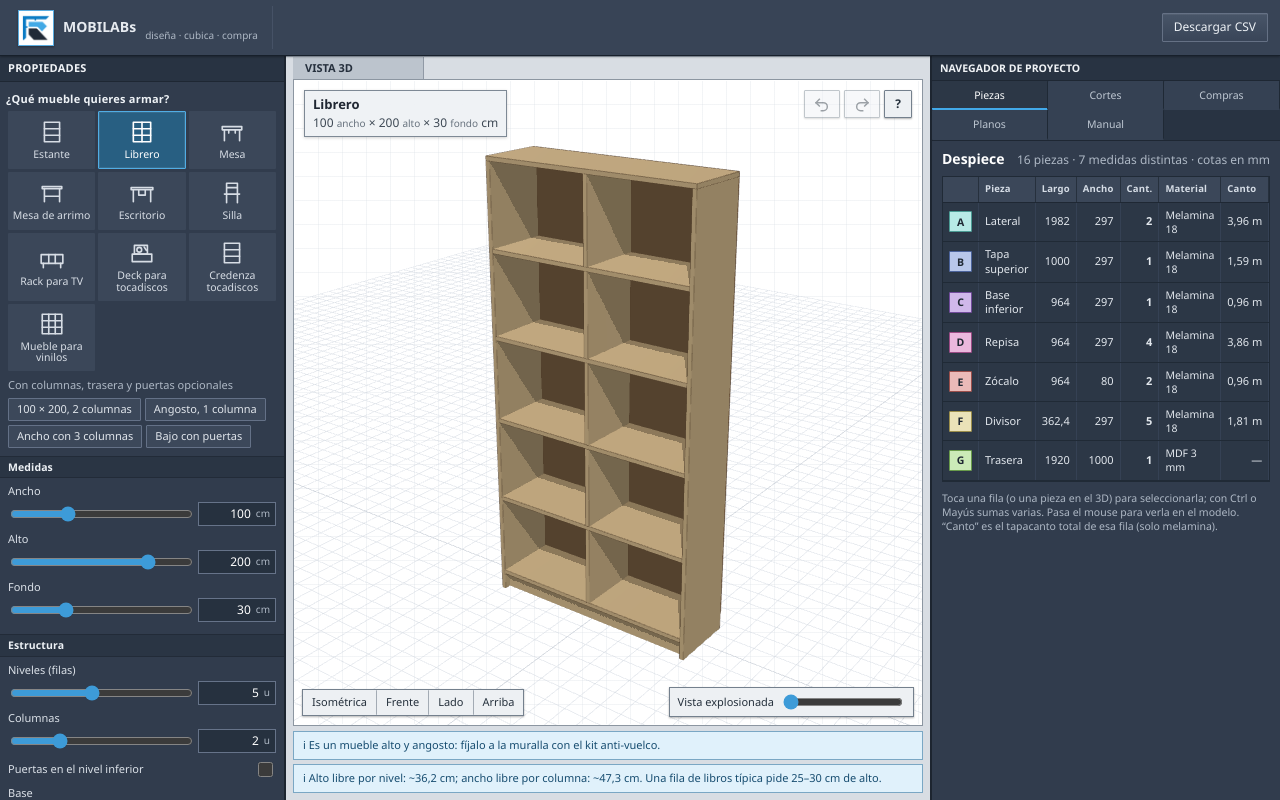
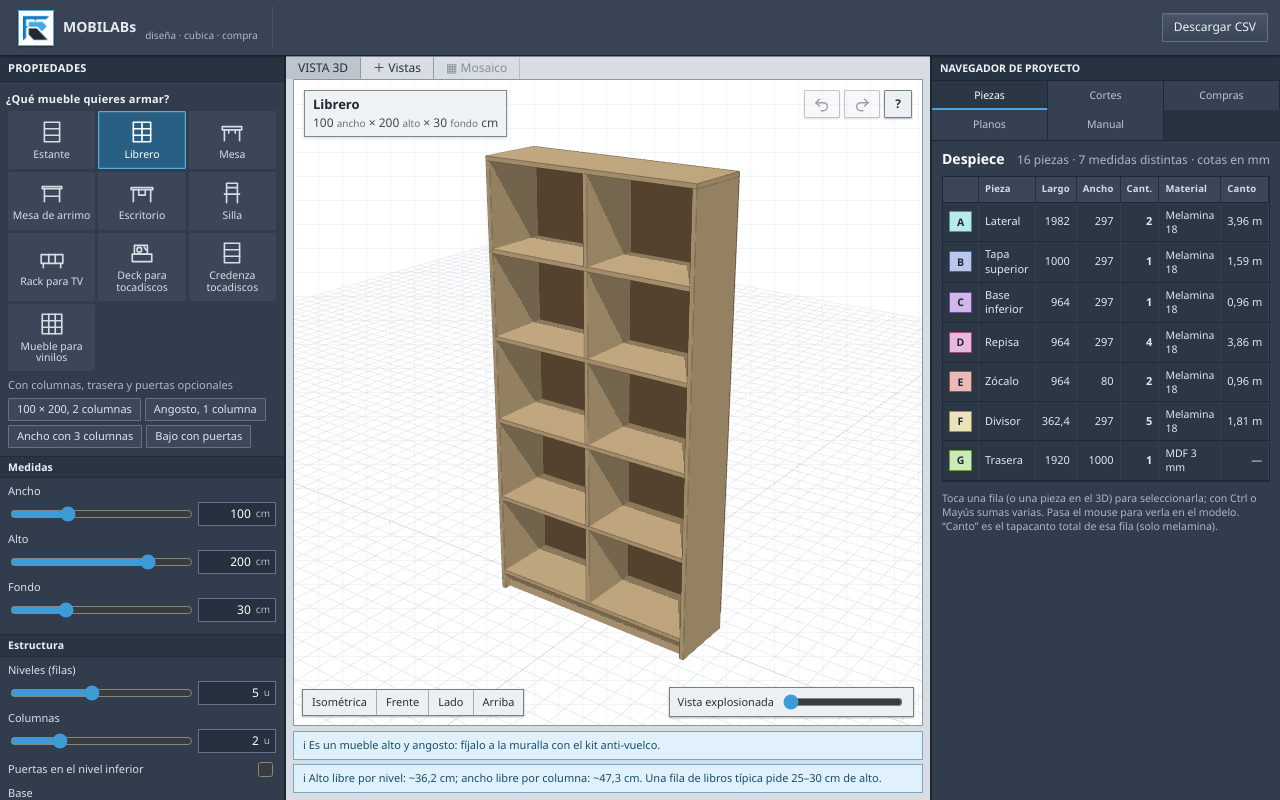
Before and after one commit to malvarez2890-lang/MOBILABS, a React (Vite) app: page / in a window 1280 px wide. Built offline with nearby package versions, Linux system fonts and the light colour scheme.

Commit message:
Pestañas de vistas estilo Revit: planta y elevaciones, mosaico y ventanas flotantes
Co-Authored-By: Claude Sonnet 5.5 <noreply@anthropic.com>
Claude-Session: https://claude.ai/code/session_01FmVd69xEGMZQHUbXWpY13h

```diff
--- a/src/App.jsx
+++ b/src/App.jsx
@@ -10,6 +10,7 @@ import ParamsForm from './components/ParamsForm.jsx';
 import Viewer3D from './components/Viewer3D.jsx';
 import { CutList, SheetPlans, Shopping, labelColor, labelStroke } from './components/Lists.jsx';
 import { Planos, Manual } from './components/Docs.jsx';
+import { ViewManager } from './components/ViewWindows.jsx';
 import { buildDrawing, techSpec } from './lib/plans.js';
 import { buildManual } from './lib/manual.js';
 import ContextMenu from './components/ContextMenu.jsx';
@@ -388,6 +389,7 @@ export default function App() {
 
       {/* ---------------- visor ---------------- */}
       <main className="center">
+        <ViewManager drawing={drawing} />
         <div className="viewer">
           <Viewer3D parts={model.parts} fixtures={model.fixtures} bbox={model.bbox} explode={explode} highlight={hover || (selIds.size ? selIds : null)} viewKey={typeId} viewCmd={viewCmd} looks={looks} hiddenIds={hiddenIds} multi={multi} onPick={onPick} onBox={onBox} onContext={onContext} />
           <div className="hud">
--- a/src/components/Docs.jsx
+++ b/src/components/Docs.jsx
@@ -66,6 +66,24 @@ export function printHtml(title, html, landscape = false) {
   d.close();
   const go = () => { try { f.contentWindow.focus(); f.contentWindow.print(); } finally { setTimeout(() => f.remove(), 2000); } };
   setTimeout(go, 250);
+}
+
+/** Una sola vista del plano (para las pestañas y ventanas flotantes del área de dibujo). */
+export function ViewSvg({ drawing, vkey }) {
+  const v = drawing.views.find((x) => x.key === vkey);
+  if (!v) return null;
+  const x0 = v.x - 40, y0 = v.y - 70;
+  const w = v.w + 260, h = v.h + 270;
+  return (
+    <svg viewBox={`${x0} ${y0} ${w} ${h}`} className="view-svg" preserveAspectRatio="xMinYMin meet" role="img" aria-label={v.title} xmlns="http://www.w3.org/2000/svg">
+      <style>{STYLE}</style>
+      <text x={v.x} y={v.y - 30} className="vt">{v.title}</text>
+      <Polys v={v} />
+      {v.dims.map((d, i) => (d.t === 'h'
+        ? <HDim key={i} x1={d.x1} x2={d.x2} y={d.at} off={d.off} label={d.label} />
+        : <VDim key={i} y1={d.y1} y2={d.y2} x={d.at} off={d.off} label={d.label} />))}
+    </svg>
+  );
 }
 
 function Polys({ v }) {
--- /dev/null
+++ b/src/components/ViewWindows.jsx
@@ -0,0 +1,120 @@
+import React, { useRef, useState } from 'react';
+import { ViewSvg } from './Docs.jsx';
+
+export const VIEW_LIST = [
+  ['plan', 'Planta'], ['front', 'Elevación frontal'], ['back', 'Elevación trasera'],
+  ['left', 'Elevación izquierda'], ['right', 'Elevación derecha'], ['iso', 'Isométrica'],
+];
+const nameOf = (k) => VIEW_LIST.find((v) => v[0] === k)?.[1] || k;
+
+/** Ventana flotante: se arrastra por el título y se redimensiona desde la esquina inferior derecha. */
+function FloatWin({ vkey, drawing, pos, setPos, onClose, onDock, onFocus, z }) {
+  const drag = useRef(null);
+  const down = (e) => {
+    if (e.target.closest('button')) return;
+    drag.current = { sx: e.clientX, sy: e.clientY, x: pos.x, y: pos.y };
+    e.currentTarget.setPointerCapture(e.pointerId);
+    onFocus();
+  };
+  const move = (e) => {
+    const d = drag.current;
+    if (d) setPos({ ...pos, x: Math.max(0, d.x + e.clientX - d.sx), y: Math.max(0, d.y + e.clientY - d.sy) });
+  };
+  return (
+    <div className="fwin" style={{ left: pos.x, top: pos.y, width: pos.w, height: pos.h, zIndex: z }} onPointerDown={onFocus}>
+      <div className="fwin-bar" onPointerDown={down} onPointerMove={move} onPointerUp={() => { drag.current = null; }}>
+        <span>{nameOf(vkey)}</span>
+        <button title="Volver a las pestañas" onClick={onDock}>⇱</button>
+        <button title="Cerrar" onClick={onClose}>✕</button>
+      </div>
+      <div className="fwin-body"><ViewSvg drawing={drawing} vkey={vkey} /></div>
+    </div>
+  );
+}
+
+/**
+ * Área de vistas estilo Revit: pestañas (Vista 3D, Planta, Elevaciones…), mosaico y ventanas flotantes.
+ * `active` = '3d' o la clave de una vista; la vista 3D vive debajo y no se desmonta.
+ */
+export function ViewManager({ drawing }) {
+  const [open, setOpen] = useState([]); // vistas abiertas como pestaña
+  const [active, setActive] = useState('3d');
+  const [tile, setTile] = useState(false);
+  const [floats, setFloats] = useState({}); // clave → {x, y, w, h}
+  const [order, setOrder] = useState([]); // orden de apilado de flotantes
+  const [menu, setMenu] = useState(false);
+
+  const openView = (k) => {
+    setMenu(false);
+    if (floats[k]) { setOrder((o) => [...o.filter((x) => x !== k), k]); return; }
+    setOpen((o) => (o.includes(k) ? o : [...o, k]));
+    setActive(k);
+  };
+  const closeTab = (k) => {
+    setOpen((o) => o.filter((x) => x !== k));
+    if (active === k) setActive('3d');
+  };
+  const undock = (k) => {
+    setOpen((o) => o.filter((x) => x !== k));
+    if (active === k) setActive('3d');
+    setFloats((f) => ({ ...f, [k]: { x: 40 + Object.keys(f).length * 36, y: 40 + Object.keys(f).length * 30, w: 460, h: 340 } }));
+    setOrder((o) => [...o.filter((x) => x !== k), k]);
+  };
+  const dock = (k) => {
+    setFloats((f) => { const n = { ...f }; delete n[k]; return n; });
+    setOrder((o) => o.filter((x) => x !== k));
+    setOpen((o) => (o.includes(k) ? o : [...o, k]));
+    setActive(k);
+  };
+  const closeFloat = (k) => {
+    setFloats((f) => { const n = { ...f }; delete n[k]; return n; });
+    setOrder((o) => o.filter((x) => x !== k));
+  };
+  const showTile = tile && open.length > 0;
+  const showPane = showTile || active !== '3d';
+  const avail = VIEW_LIST.filter(([k]) => !open.includes(k) && !floats[k]);
+
+  return (
+    <>
+      <div className="vtabs" role="tablist" aria-label="Vistas">
+        <button role="tab" aria-selected={active === '3d' && !showTile} className={`vtab ${active === '3d' && !showTile ? 'on' : ''}`} onClick={() => { setActive('3d'); setTile(false); }}>VISTA 3D</button>
+        {open.map((k) => (
+          <span key={k} className={`vtab ${active === k && !showTile ? 'on' : ''}`} role="tab" aria-selected={active === k && !showTile}>
+            <button className="vt-name" onClick={() => { setActive(k); setTile(false); }}>{nameOf(k).toUpperCase()}</button>
+            <button className="vt-x" title="Mover a una ventana flotante" onClick={() => undock(k)}>⧉</button>
+            <button className="vt-x" title="Cerrar vista" onClick={() => closeTab(k)}>✕</button>
+          </span>
+        ))}
+        <span className="vt-add">
+          <button className="vtab plus" title="Abrir otra vista" aria-haspopup="menu" aria-expanded={menu} onClick={() => setMenu((m) => !m)}>＋ Vistas</button>
+          {menu && (
+            <div className="vt-menu" role="menu">
+              {avail.length ? avail.map(([k, l]) => <button key={k} role="menuitem" onClick={() => openView(k)}>{l}</button>) : <em>Todas abiertas</em>}
+            </div>
+          )}
+        </span>
+        <button className={`vtab ${showTile ? 'on' : ''}`} title="Ver las pestañas abiertas en mosaico" disabled={!open.length} onClick={() => setTile((t) => !t)}>▦ Mosaico</button>
+      </div>
+
+      {showPane && (
+        <div className={`vpane ${showTile ? 'tile' : ''}`}>
+          {(showTile ? open : [active]).map((k) => (
+            <div key={k} className="vpane-cell">
+              {showTile && <div className="vpane-title">{nameOf(k)}</div>}
+              <ViewSvg drawing={drawing} vkey={k} />
+            </div>
+          ))}
+        </div>
+      )}
+
+      {Object.keys(floats).map((k) => (
+        <FloatWin
+          key={k} vkey={k} drawing={drawing} pos={floats[k]} z={20 + order.indexOf(k)}
+          setPos={(p) => setFloats((f) => ({ ...f, [k]: p }))}
+          onClose={() => closeFloat(k)} onDock={() => dock(k)}
+          onFocus={() => setOrder((o) => (o[o.length - 1] === k ? o : [...o.filter((x) => x !== k), k]))}
+        />
+      ))}
+    </>
+  );
+}
--- a/src/styles.css
+++ b/src/styles.css
@@ -229,18 +229,28 @@ select { width: 100%; padding: 3px 6px; }
   background: #d8dde3;
   border-top: 1px solid #9ba5b1;
 }
-.center::before {
-  content: "VISTA 3D";
-  position: absolute;
-  transform: translateY(-22px);
-  height: 22px;
-  padding: 4px 70px 3px 12px;
-  border-right: 1px solid #9099a5;
-  background: #bcc4cd;
-  color: #26303d;
-  font-size: 11px;
-  font-weight: 600;
-}
+.center { position: relative; }
+.vtabs { position: absolute; top: 0; left: 0; right: 0; height: 22px; display: flex; align-items: stretch; z-index: 30; background: #d8dde3; }
+.vtab { display: inline-flex; align-items: center; gap: 2px; height: 22px; padding: 0 12px; border: 0; border-right: 1px solid #9099a5; background: #d8dde3; color: #26303d; font: 600 11px inherit; font-family: inherit; cursor: pointer; }
+.vtab.on { background: #bcc4cd; }
+.vtab:disabled { opacity: .45; cursor: default; }
+.vtab:hover:not(:disabled):not(.on) { background: #c9d0d8; }
+.vtab .vt-name, .vtab .vt-x { border: 0; background: none; color: inherit; font: inherit; cursor: pointer; padding: 0 3px; }
+.vtab .vt-x { opacity: .6; font-size: 10px; } .vtab .vt-x:hover { opacity: 1; }
+.vtab:has(.vt-name) { padding: 0 6px 0 9px; }
+.vt-add { position: relative; display: inline-flex; }
+.vt-menu { position: absolute; top: 22px; left: 0; min-width: 170px; background: #fff; border: 1px solid #8c96a1; box-shadow: 0 6px 16px rgb(0 0 0 / .25); display: flex; flex-direction: column; z-index: 40; }
+.vt-menu button { text-align: left; padding: 6px 12px; border: 0; background: none; color: #26303d; font: 12px inherit; font-family: inherit; cursor: pointer; }
+.vt-menu button:hover { background: #dfe9f5; } .vt-menu em { padding: 6px 12px; color: #667; font-size: 12px; }
+.vpane { position: absolute; z-index: 10; inset: 22px 7px 7px 7px; background: #fff; border: 1px solid #8c96a1; overflow: auto; display: flex; }
+.vpane.tile { display: grid; grid-template-columns: repeat(auto-fit, minmax(300px, 1fr)); gap: 1px; background: #8c96a1; }
+.vpane-cell { background: #fff; display: flex; flex-direction: column; min-height: 0; min-width: 0; flex: 1; }
+.vpane-title { font: 600 11px system-ui, sans-serif; color: #26303d; background: #eef1f4; padding: 3px 8px; }
+.view-svg { width: 100%; height: 100%; min-height: 0; flex: 1; display: block; }
+.fwin { position: absolute; display: flex; flex-direction: column; background: #fff; border: 1px solid #5f6b78; box-shadow: 0 8px 22px rgb(0 0 0 / .35); resize: both; overflow: hidden; min-width: 240px; min-height: 180px; }
+.fwin-bar { display: flex; align-items: center; gap: 4px; padding: 3px 4px 3px 8px; background: #3c4a5c; color: #fff; font: 600 11px system-ui, sans-serif; cursor: move; touch-action: none; user-select: none; }
+.fwin-bar span { flex: 1; } .fwin-bar button { border: 0; background: none; color: #fff; cursor: pointer; padding: 0 5px; font-size: 12px; } .fwin-bar button:hover { background: #56677e; }
+.fwin-body { flex: 1; min-height: 0; display: flex; }
 .viewer {
   position: relative;
   flex: 1 1 auto;
@@ -526,7 +536,7 @@ td.mat { color: #bbc4cf; font-size: 10.5px; }
   .top-actions .btn { min-height: 38px; padding: 4px 11px; font-size: 12px; white-space: nowrap; }
   .btn .long { display: none; }
   .center { display: contents; }
-  .center::before { content: none; }
+  .vtabs, .vpane, .fwin { display: none !important; }
   .app .center .viewer {
     order: 1;
     position: sticky;
@@ -573,7 +583,8 @@ td.mat { color: #bbc4cf; font-size: 10.5px; }
   .top-actions .btn { min-height: 34px; padding: 3px 10px; font-size: 12px; }
   .btn .long { display: none; }
   .center { display: flex; grid-area: center; padding: 6px; }
-  .center::before { content: none; }
+  .center { position: relative; }
+  .vtabs, .vpane, .fwin { display: none !important; }
   .app .center .viewer { position: relative; top: auto; order: 0; flex: 1 1 auto; width: auto; height: auto; min-height: 0; margin: 0; }
   .notices { order: 0; max-height: 64px; padding-top: 4px; overflow-y: auto; }
   .left, .right { grid-area: side; overflow-y: auto; padding-bottom: 66px; }
@@ -700,7 +711,7 @@ table.cut tbody tr.part { background: rgb(42 111 158 / .38); box-shadow: inset 3
   @page { margin: 12mm; }
   :root { color-scheme: light; }
   body { overflow: visible; background: #fff; color: #111; }
-  .top, .left, .center, .tabs, .btn, .hint, .ctx, .dlg-back, .vtools, .marquee, .mnav { display: none !important; }
+  .top, .left, .center, .tabs, .btn, .hint, .ctx, .dlg-back, .vtools, .marquee, .mnav, .vtabs, .vpane, .fwin { display: none !important; }
   .app { display: block; height: auto; background: #fff; }
   .right { overflow: visible; border: 0; background: #fff; color: #111; }
   .tab-body { display: block !important; padding: 0 0 14px; break-inside: avoid-page; }
```
